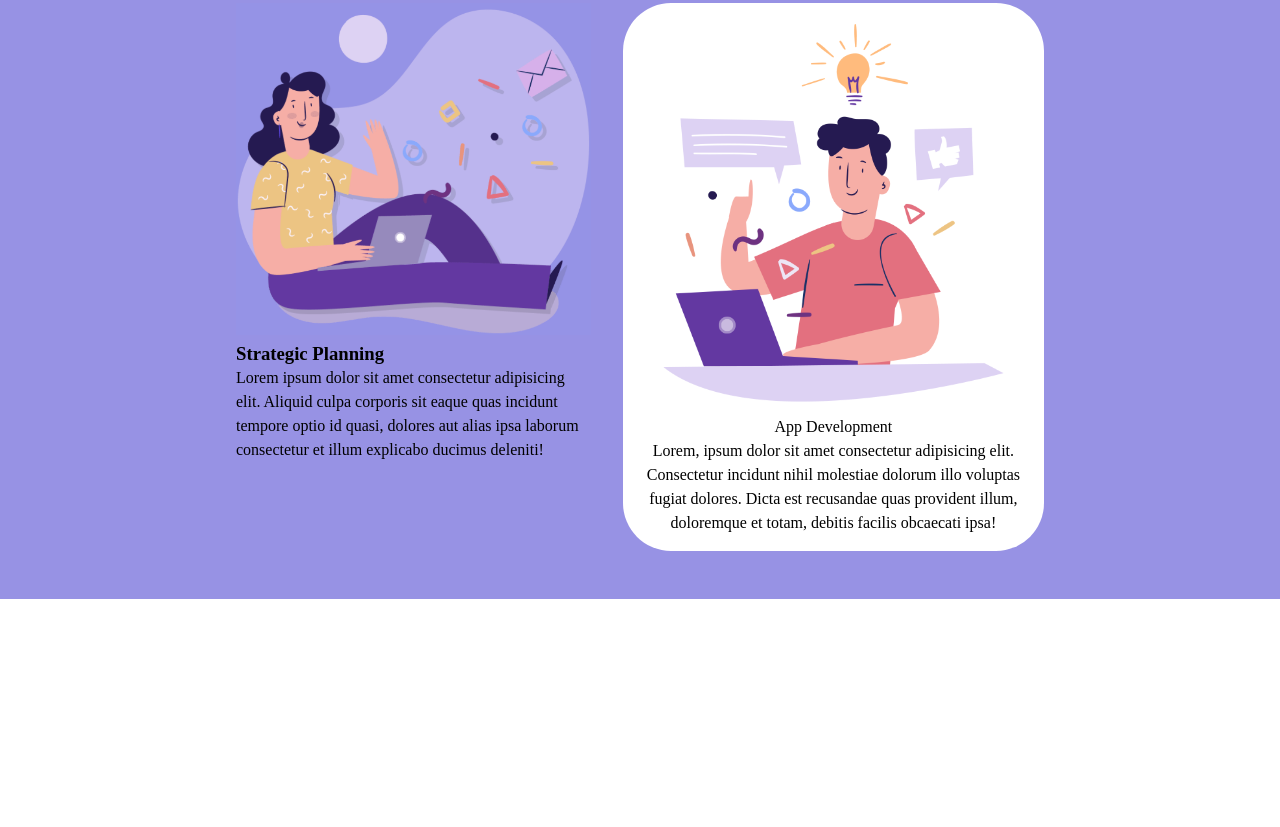
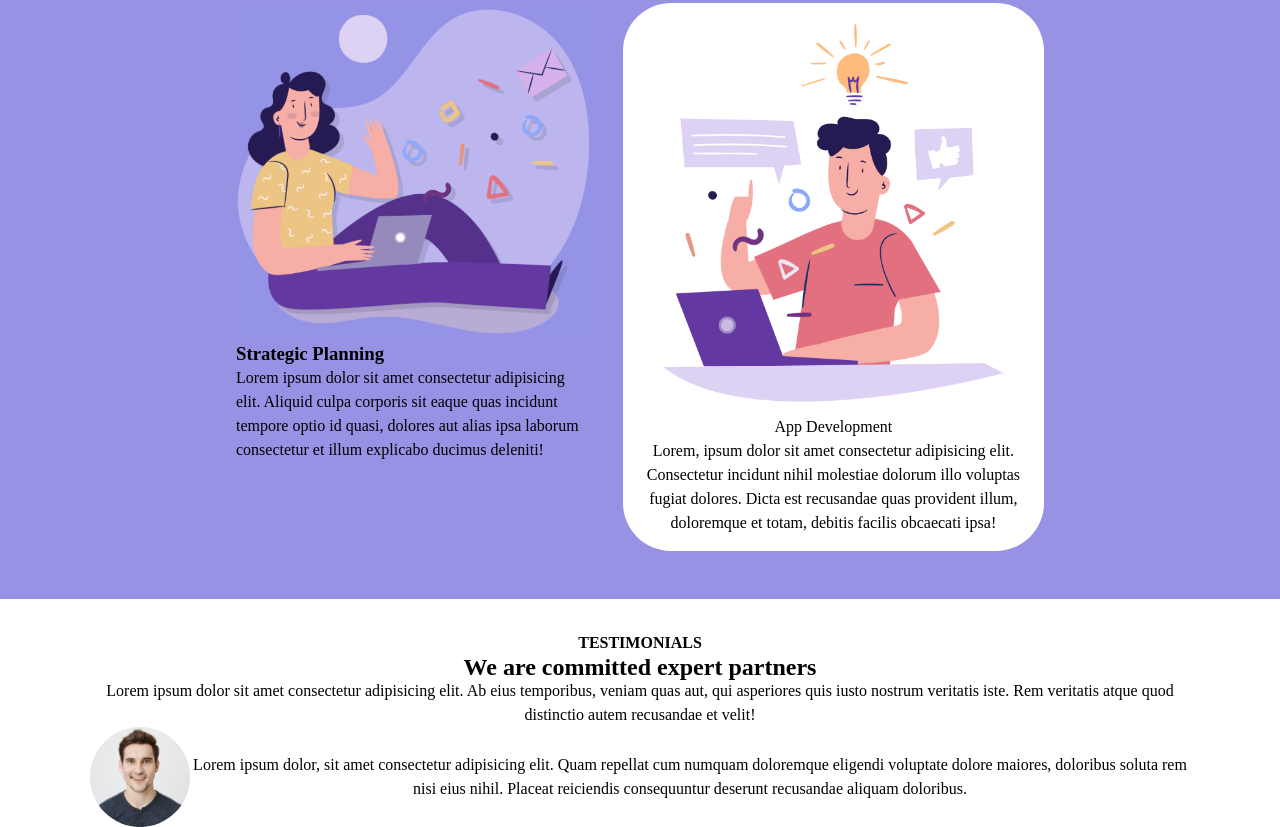
Before and after one commit to VincenzoZ24/htmlcss-responsive-layout, a plain HTML site: page index.html in a window 1280 px wide. Shown: the part 772-1599 px from the top of the page. Before the commit the page ends 1371 px from the top, so only its background shows below. Drawn offline with Linux system fonts and the light colour scheme.

Commit message:
inserimento card testimonials

```diff
--- a/css/style.css
+++ b/css/style.css
@@ -149,6 +149,7 @@ html {
 }
 .container-purple-section{
     background-color: #9792E4;
+    margin-bottom: 2rem;
 }
 .contain-purple{
     max-width: 1000px;
@@ -187,3 +188,32 @@ html {
     }
 
 }
+.container-testimonials{
+    max-width: 1100px;
+    margin: auto;
+}
+.container-testimonials h4{
+    text-align: center;
+
+}
+.container-testimonials h2{
+    text-align: center;
+}
+.container-testimonials p{
+    text-align: center;
+}
+.card-testimonial{
+    display: flex;
+}
+.card-testimonial p{
+    align-self: center;
+}
+
+.img-testimonial img{
+    object-fit: cover;
+    border-radius: 50%;
+    width: 100px;
+    height: 100px;
+    display: block;
+
+}
--- a/index.html
+++ b/index.html
@@ -131,7 +131,22 @@
             </div>
 
         </section>
-        <section class="testimonials">
+        <section class="container-testimonials">
+            <h4>TESTIMONIALS</h4>
+            <h2>We are committed expert partners</h2>
+            <p>Lorem ipsum dolor sit amet consectetur adipisicing elit. Ab eius temporibus, veniam quas aut, qui asperiores quis iusto nostrum veritatis iste. Rem veritatis atque quod distinctio autem recusandae et velit!</p>
+            <div class="contain-testimonials">
+                <div class="card-testimonial">
+                    <div class="img-testimonial">
+                        <img src="img/testimonial1.jpg" alt="">
+                    </div>
+
+                    <p>
+                        Lorem ipsum dolor, sit amet consectetur adipisicing elit. Quam repellat cum numquam doloremque eligendi voluptate dolore maiores, doloribus soluta rem nisi eius nihil. Placeat reiciendis consequuntur deserunt recusandae aliquam doloribus.
+                    </p>
+
+                </div>
+           </div>
 
         </section>
     </main>
```
